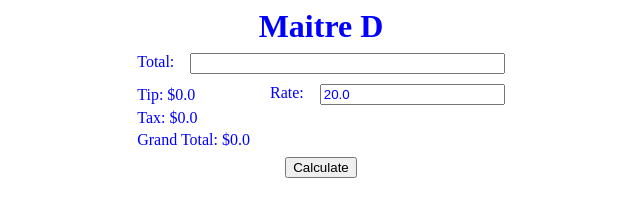
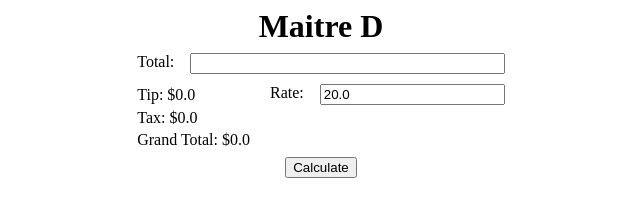
Before and after one commit to toshnewton/practice-app, a plain HTML site: page index.html in a window 1280 px wide. Shown: the whole page, without its empty margins (319-959 px from the left). Drawn offline with Linux system fonts and the light colour scheme.

Commit message:
fixed ui

```diff
--- a/style.css
+++ b/style.css
@@ -4,7 +4,6 @@
 
 input {
     flex: 1;
-    color:blue;
 }
 
 label {
@@ -17,5 +16,5 @@ label {
 }
 .centered {
     margin: 5px auto 5px auto;
-    color:blue;
+
 }
```
